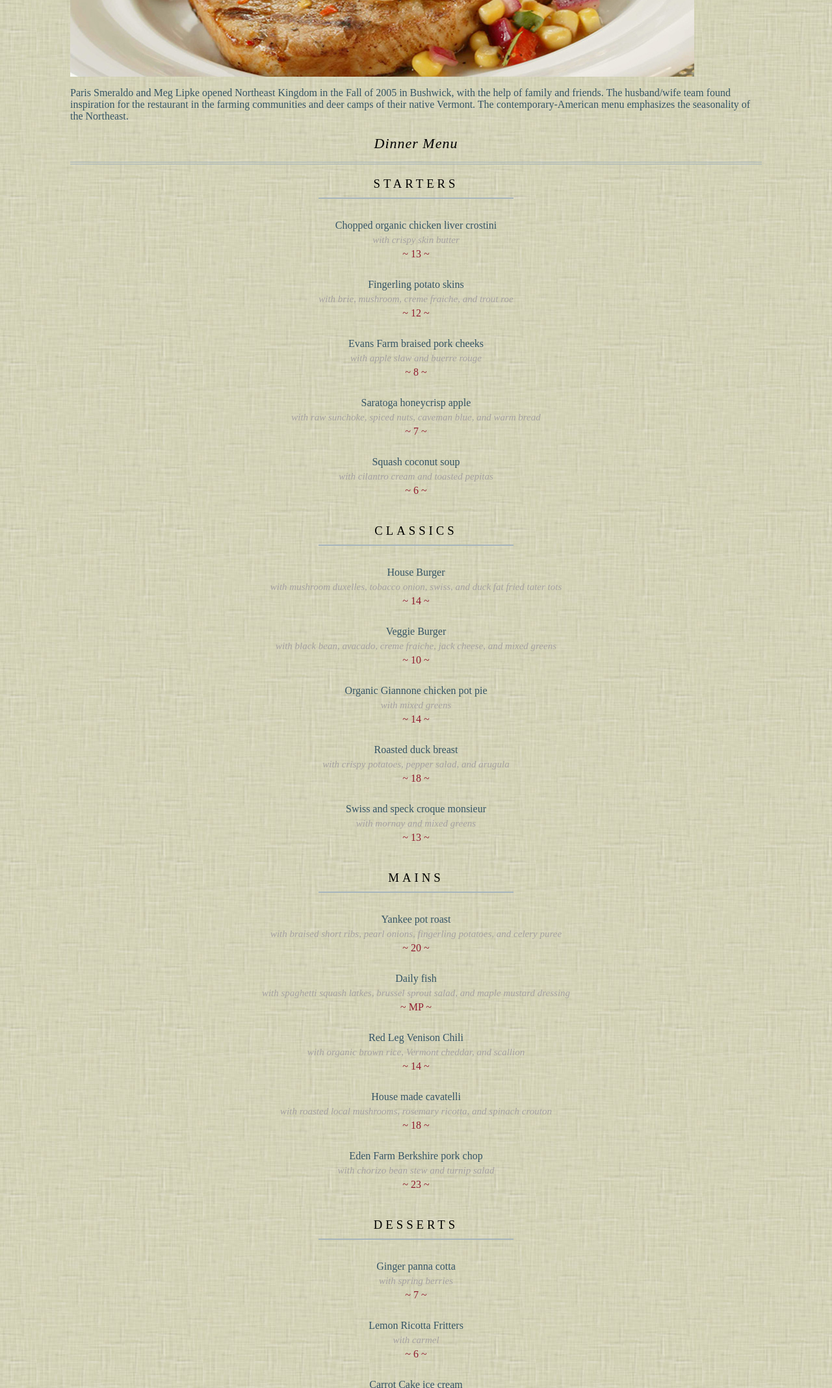
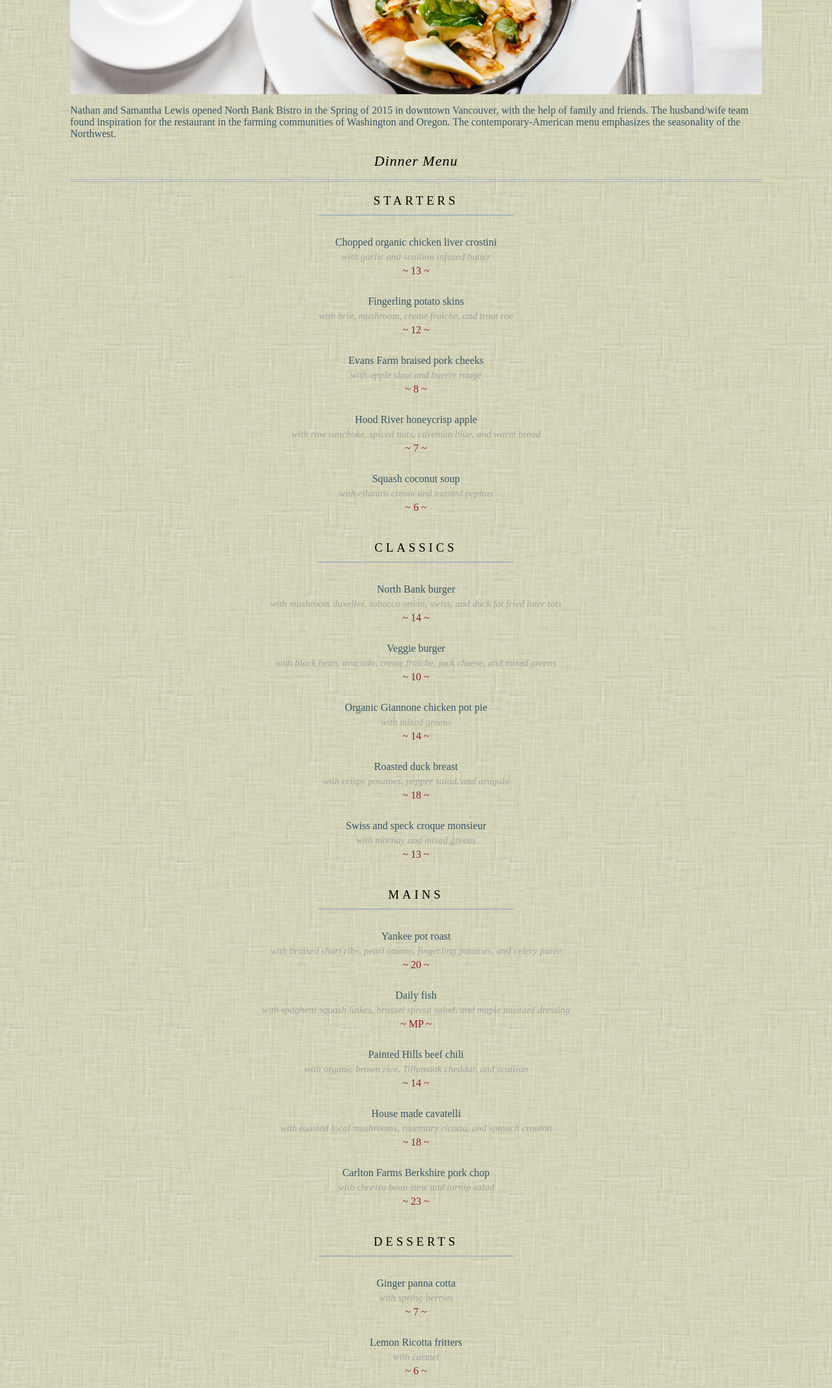
Before and after one commit to pooleside/cafe_website, a plain HTML site: page index.html in a window 1280 px wide. Shown: the part 460-2596 px from the top of the page at 65% size. Drawn offline with Linux system fonts and the light colour scheme.

Commit message:
add menu updates

```diff
--- a/index.html
+++ b/index.html
@@ -1,19 +1,19 @@
 <html>
 <head>
-    <title>Website</title>
-    <link href="styles.css" rel="stylesheet" type="text/css">
+    <title>North Bank Bistro</title>
+    <link href="style.css" rel="stylesheet" type="text/css">
 </head>
 <body>
     <h1 id="name" class="price">North Bank Bistro</h1>
     <h2>Farm Fresh Homestyle</h2>
-    <img src="pork-dish.jpg" class="big-image">
-        <p>Paris Smeraldo and Meg Lipke opened Northeast Kingdom in the Fall of 2005 in Bushwick, with the help of family and friends. The husband/wife team found inspiration for the restaurant in the farming communities and deer camps of their native Vermont. The contemporary-American menu emphasizes the seasonality of the Northeast.</p>
+    <img src="soup2.jpg" class="big-image">
+        <p>Nathan and Samantha Lewis opened North Bank Bistro in the Spring of 2015 in downtown Vancouver, with the help of family and friends. The husband/wife team found inspiration for the restaurant in the farming communities of Washington and Oregon. The contemporary-American menu emphasizes the seasonality of the Northwest.</p>
 
     <h2>Dinner Menu</h2>
         <h3 class="menu-section">Starters</h3>
         <ul>
           <li>Chopped organic chicken liver crostini
-              <span class= "with">with crispy skin butter</span>
+              <span class= "with">with garlic and scallion infused butter</span>
               <span class="ornament">~</span>
               <span class="price">13</span>
               <span class="ornament">~</span>
@@ -30,7 +30,7 @@
               <span class="price">8</span>
               <span class="ornament">~</span>
             </li>
-          <li>Saratoga honeycrisp apple
+          <li>Hood River honeycrisp apple
               <span class="with">with raw sunchoke, spiced nuts, caveman blue, and warm bread</span>
               <span class="ornament">~</span>
               <span class="price">7</span>
@@ -46,13 +46,13 @@
 
         <h3 class="menu-section">Classics</h3>
         <ul>
-          <li>House Burger
+          <li>North Bank burger
               <span class="with">with mushroom duxelles, tobacco onion, swiss, and duck fat fried tater tots</span>
               <span class="ornament">~</span>
               <span class="price">14</span>
               <span class="ornament">~</span>
             </li>
-          <li>Veggie Burger
+          <li>Veggie burger
               <span class="with">with black bean, avacado, creme fraiche, jack cheese, and mixed greens</span>
               <span class="ornament">~</span>
               <span class="price">10</span>
@@ -92,8 +92,8 @@
               <span class="price">MP</span>
               <span class="ornament">~</span>
             </li>
-          <li>Red Leg Venison Chili
-              <span class="with">with organic brown rice, Vermont cheddar, and scallion</span>
+          <li>Painted Hills beef chili
+              <span class="with">with organic brown rice, Tillamook cheddar, and scallion</span>
               <span class="ornament">~</span>
               <span class="price">14</span>
               <span class="ornament">~</span>
@@ -104,7 +104,7 @@
               <span class="price">18</span>
               <span class="ornament">~</span>
             </li>
-          <li>Eden Farm Berkshire pork chop
+          <li>Carlton Farms Berkshire pork chop
               <span class="with">with chorizo bean stew and turnip salad</span>
               <span class="ornament">~</span>
               <span class="price">23</span>
@@ -119,7 +119,7 @@
               <span class="price">7</span>
               <span class="ornament">~</span>
             </li>
-          <li>Lemon Ricotta Fritters
+          <li>Lemon Ricotta fritters
               <span class="with">with carmel</span>
               <span class="ornament">~</span>
               <span class="price">6</span>
@@ -142,7 +142,7 @@
         <div id="location">
             <h2>Location &amp; Hours</h2>
 
-            <p> 18 Wycoff Ave, Brooklyn, NY 11237 // 718.386.3864 // <a href="http://bit.ly/nekingdom" target="_blank">Google Map</a></p>
+            <p> 1100 Columbia St., Vancouver, WA 98660 // 360.386.3864 // <a href="http://bit.ly/1UiyVGu" target="_blank">Google Map</a></p>
 
             <h4>Dinner</h4>
             <p>Sunday through Saturday 5 -11pm // Thursday through Saturday 5 -11:30pm</p>
```
Also changed, not shown: nek-photo.jpg (deleted), nek.jpg (deleted), pork-dish.jpg (deleted), pork.jpg (deleted), soup2.jpg (added), style.css (renamed from styles.css), 1 other file.
